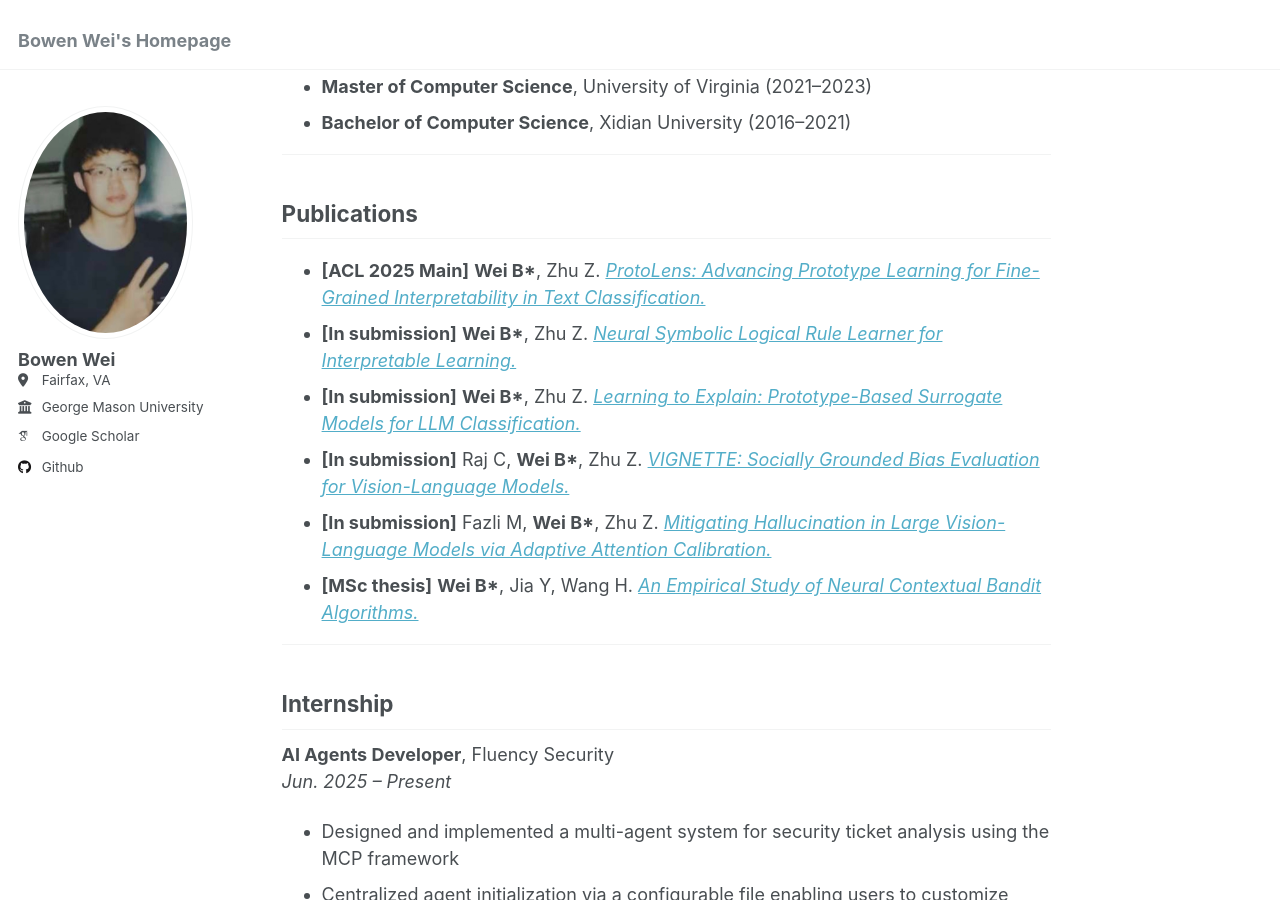
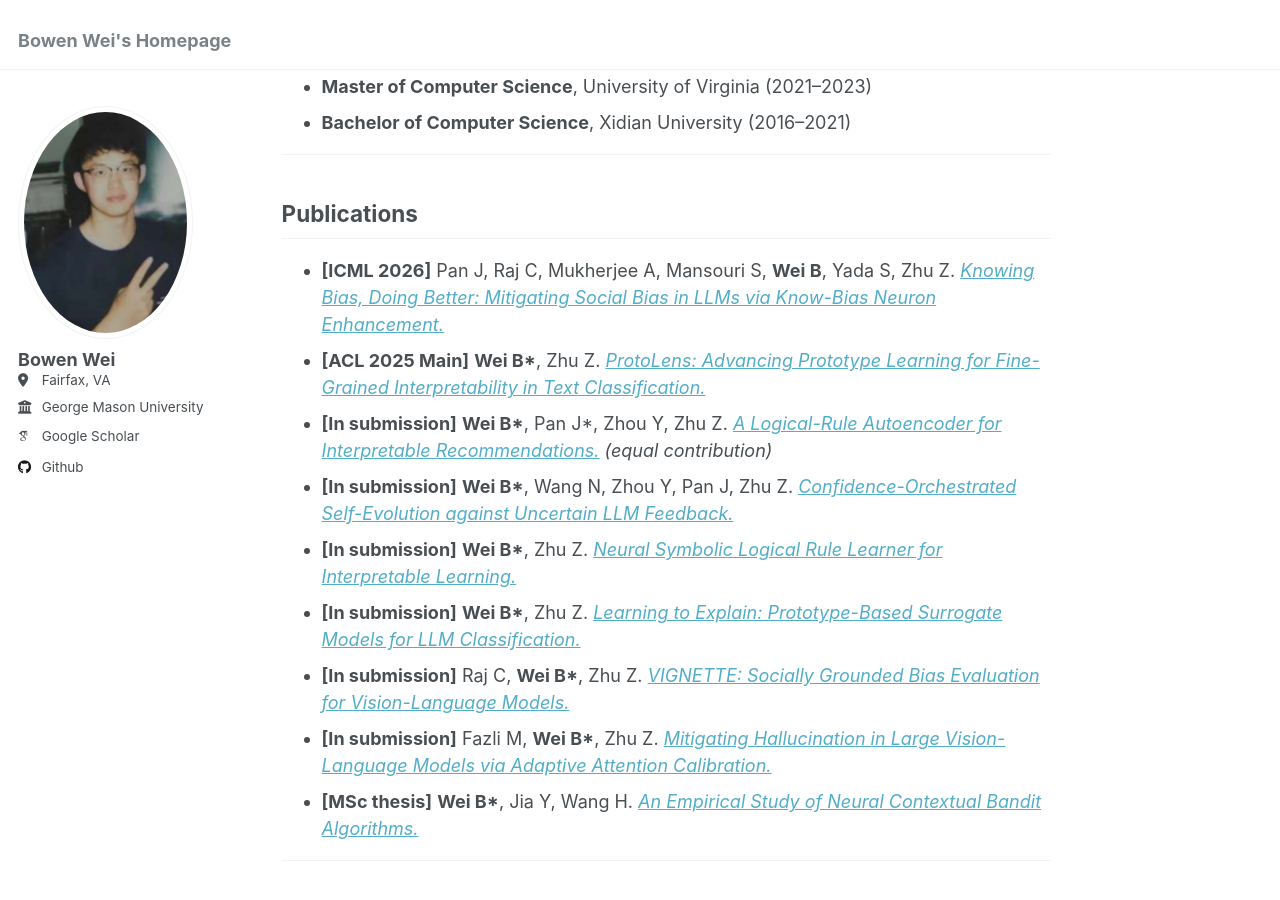
Before and after one commit to weibowen555/weibowen555.github.io, a Jekyll site: the page built from _pages/about.md, in a window 1280 px wide and 900 px high, scrolled down 426 px. Built offline with Jekyll 4.4.1, drawn with Linux system fonts in a browser that asks for light colours; some web fonts are replaced.

Commit message:
add publications to showcase recent research contributions

```diff
--- a/_pages/about.md
+++ b/_pages/about.md
@@ -37,7 +37,10 @@ My research centers on trustworthy AI, with interpretability at its core. I desi
 
 ## Publications
 
+- **[ICML 2026]** Pan J, Raj C, Mukherjee A, Mansouri S, **Wei B**, Yada S, Zhu Z. [_Knowing Bias, Doing Better: Mitigating Social Bias in LLMs via Know-Bias Neuron Enhancement._](https://arxiv.org/abs/2601.21864)
 - **[ACL 2025 Main]** **Wei B\***, Zhu Z. [_ProtoLens: Advancing Prototype Learning for Fine-Grained Interpretability in Text Classification._](https://arxiv.org/abs/2410.17546)
+- **[In submission]** **Wei B\***, Pan J\*, Zhou Y, Zhu Z. [_A Logical-Rule Autoencoder for Interpretable Recommendations._](https://arxiv.org/abs/2604.04270) *(equal contribution)*
+- **[In submission]** **Wei B\***, Wang N, Zhou Y, Pan J, Zhu Z. [_Confidence-Orchestrated Self-Evolution against Uncertain LLM Feedback._](https://arxiv.org/abs/2605.28010)
 - **[In submission]** **Wei B\***, Zhu Z. [_Neural Symbolic Logical Rule Learner for Interpretable Learning._](https://arxiv.org/abs/2408.11918)
 - **[In submission]** **Wei B\***, Zhu Z. [_Learning to Explain: Prototype-Based Surrogate Models for LLM Classification._](https://arxiv.org/abs/2505.18970)
 - **[In submission]** Raj C, **Wei B\***, Zhu Z. [_VIGNETTE: Socially Grounded Bias Evaluation for Vision-Language Models._](https://arxiv.org/abs/2505.22897)
```
